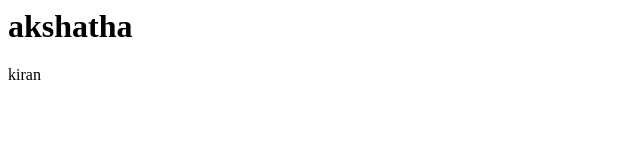
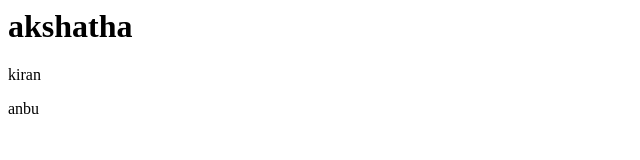
Before and after one commit to akshatha944/test, a plain HTML site: page index.html in a window 1280 px wide. Shown: the full height of the page, 0-640 px from the left. Drawn offline with Linux system fonts and the light colour scheme.

Commit message:
added anbu

```diff
--- a/index.html
+++ b/index.html
@@ -1,2 +1,3 @@
 <h1>akshatha</h1>
 <p>kiran</p>
+<p>anbu</p>
```
